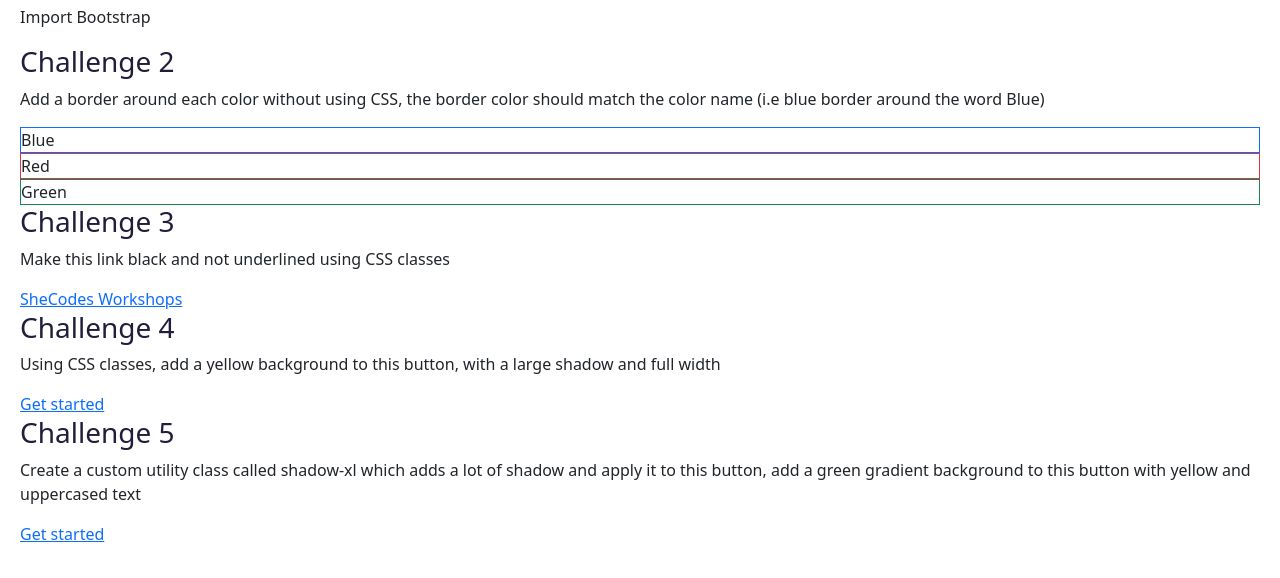
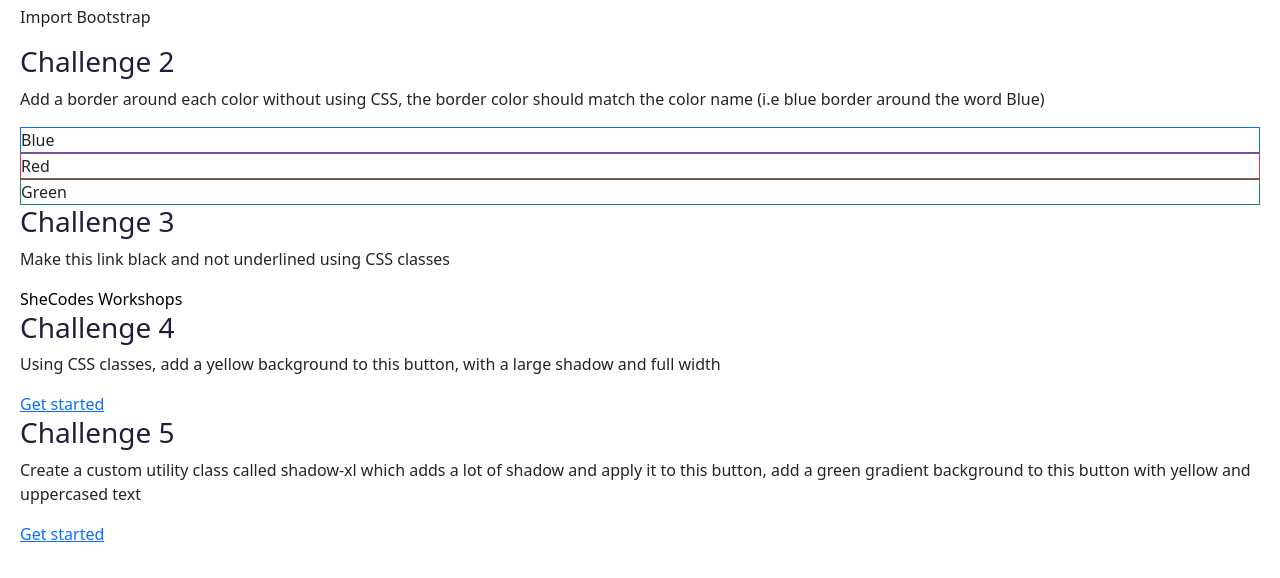
Before and after one commit to Namix23/utility-css-classes, a plain HTML site: page index.html in a window 1280 px wide. Shown: the part 194-772 px from the top of the page. Drawn offline with nearby package versions, Linux system fonts and the light colour scheme.

Commit message:
Reformat link

```diff
--- a/index.html
+++ b/index.html
@@ -29,7 +29,9 @@
 
     <h3>Challenge 3</h3>
     <p>Make this link black and not underlined using CSS classes</p>
-    <a href="https://www.shecodes.io/">SheCodes Workshops</a>
+    <a href="https://www.shecodes.io/" class="workshop-link"
+      >SheCodes Workshops</a
+    >
 
     <h3>Challenge 4</h3>
     <p>
--- a/src/styles.css
+++ b/src/styles.css
@@ -21,3 +21,8 @@ h3 {
   margin: 30px auto;
   width: 150px;
 }
+
+.workshop-link {
+  color: black;
+  text-decoration: none;
+}
```
